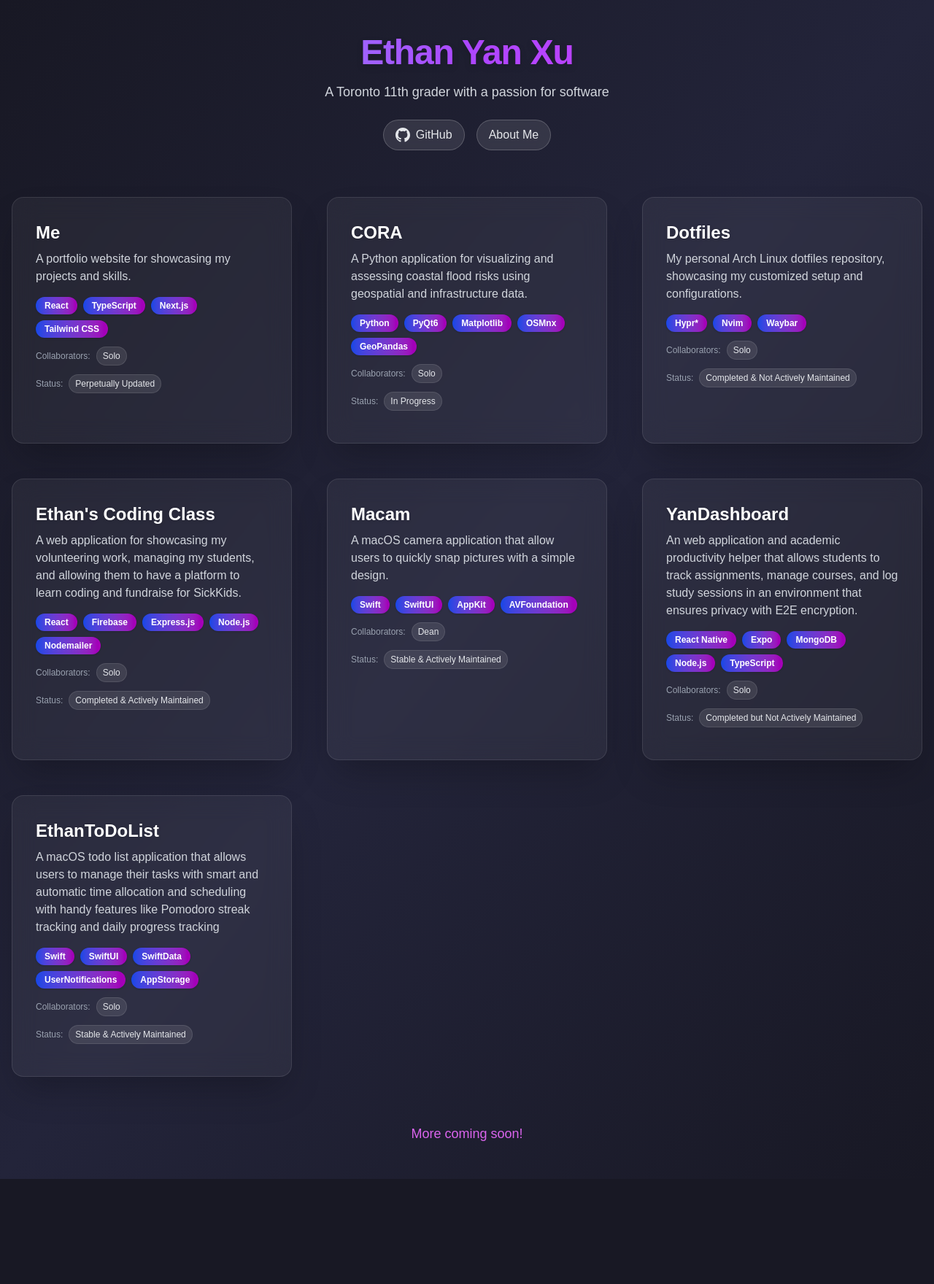
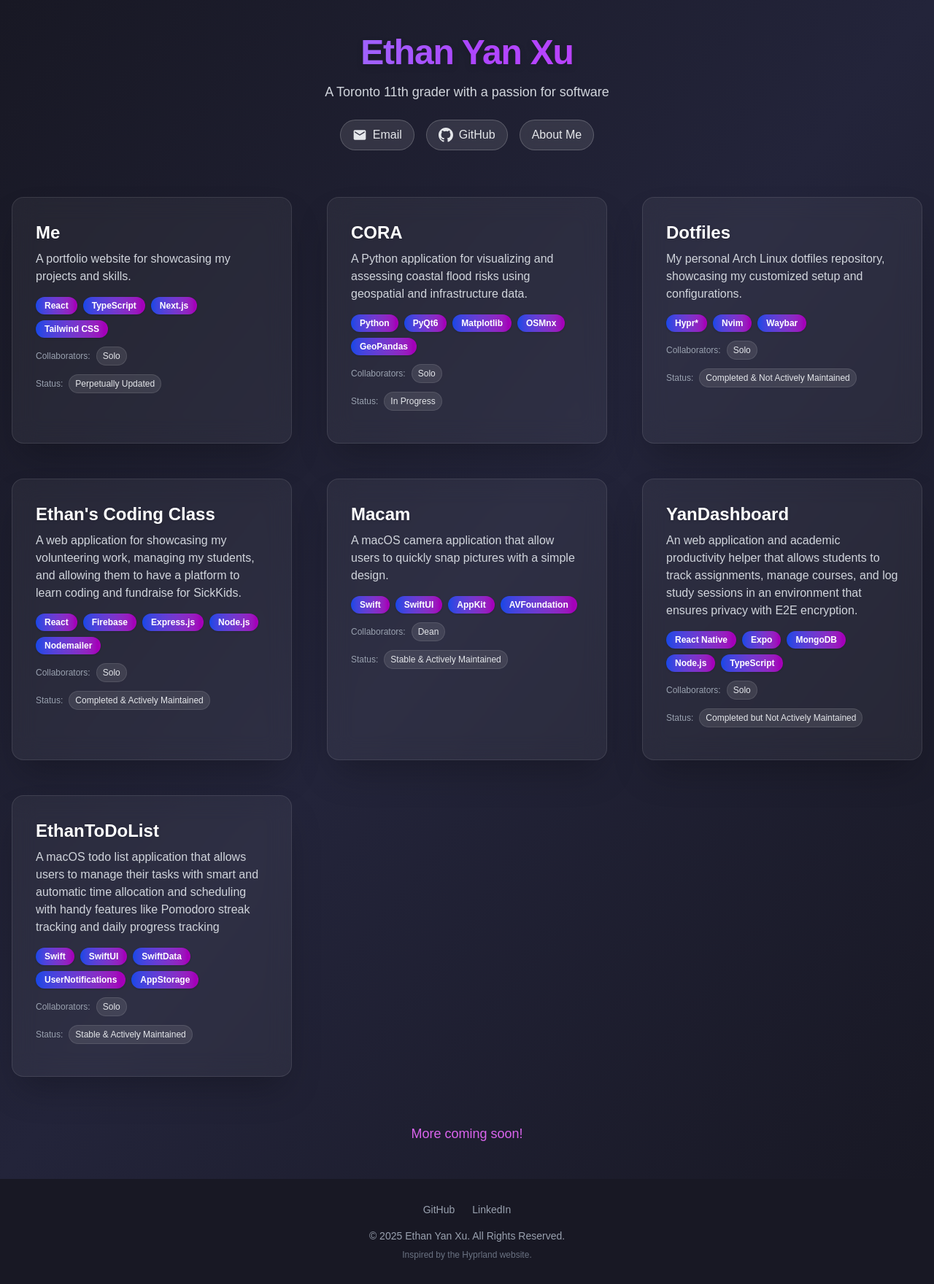
Before and after one commit to OoEthanoO/me, a Next.js app: page / in a window 1280 px wide. Shown: the whole page at 73% size. Before the commit the page ends 1616 px from the top, so only its background shows below. Built offline with nearby package versions, Linux system fonts and the light colour scheme.

Commit message:
Add Footer component and integrate it into the layout

```diff
--- a/app/layout.tsx
+++ b/app/layout.tsx
@@ -1,6 +1,7 @@
 import type { Metadata } from "next";
 import { Geist, Geist_Mono } from "next/font/google";
 import "./globals.css";
+import Footer from "@/components/Footer";
 
 const geistSans = Geist({
   variable: "--font-geist-sans",
@@ -25,9 +26,10 @@ export default function RootLayout({
   return (
     <html lang="en">
       <body
-        className={`${geistSans.variable} ${geistMono.variable} antialiased`}
+        className={`${geistSans.variable} ${geistMono.variable} antialiased flex flex-col min-h-screen`}
       >
-        {children}
+        <main className="flex-grow">{children}</main>
+        <Footer />
       </body>
     </html>
   );
--- a/app/page.tsx
+++ b/app/page.tsx
@@ -12,6 +12,21 @@ export default function Home() {
           A Toronto 11th grader with a passion for software
         </p>
         <div className="flex justify-center gap-4">
+          <a
+            href="mailto:ethanxucoder@gmail.com"
+            className="inline-flex items-center gap-2 px-4 py-2 rounded-full bg-white/10 border border-white/20 text-gray-200 hover:bg-white/20 hover:text-white hover:border-fuchsia-400 transition-all duration-300 hover:scale-105 backdrop-blur-sm"
+          >
+            <svg
+              width="20"
+              height="20"
+              fill="currentColor"
+              viewBox="0 0 24 24"
+              className="transition-transform duration-300 group-hover:rotate-12"
+            >
+              <path d="M20 4H4c-1.1 0-1.99.9-1.99 2L2 18c0 1.1.9 2 2 2h16c1.1 0 2-.9 2-2V6c0-1.1-.9-2-2-2zm0 4l-8 5-8-5V6l8 5 8-5v2z"/>
+            </svg>
+            Email
+          </a>
           <a
             href="https://github.com/OoEthanoO"
             target="_blank"
--- /dev/null
+++ b/components/Footer.tsx
@@ -0,0 +1,18 @@
+import Link from 'next/link';
+
+const Footer = () => {
+  return (
+    <footer className="w-full py-8 px-4 text-center text-gray-400 text-sm bg-[#181824]">
+      <div className="flex justify-center gap-6 mb-4">
+        <a href="https://github.com/OoEthanoO" target="_blank" rel="noopener noreferrer" className="hover:text-fuchsia-400 transition-colors">GitHub</a>
+        <a href="https://www.linkedin.com/in/ethan-yan-xu-b0143230b/" target="_blank" rel="noopener noreferrer" className="hover:text-fuchsia-400 transition-colors">LinkedIn</a>
+      </div>
+      <p>&copy; {new Date().getFullYear()} Ethan Yan Xu. All Rights Reserved.</p>
+      <p className="mt-2 text-xs text-gray-500">
+        Inspired by the Hyprland website.
+      </p>
+    </footer>
+  );
+};
+
+export default Footer;
```
